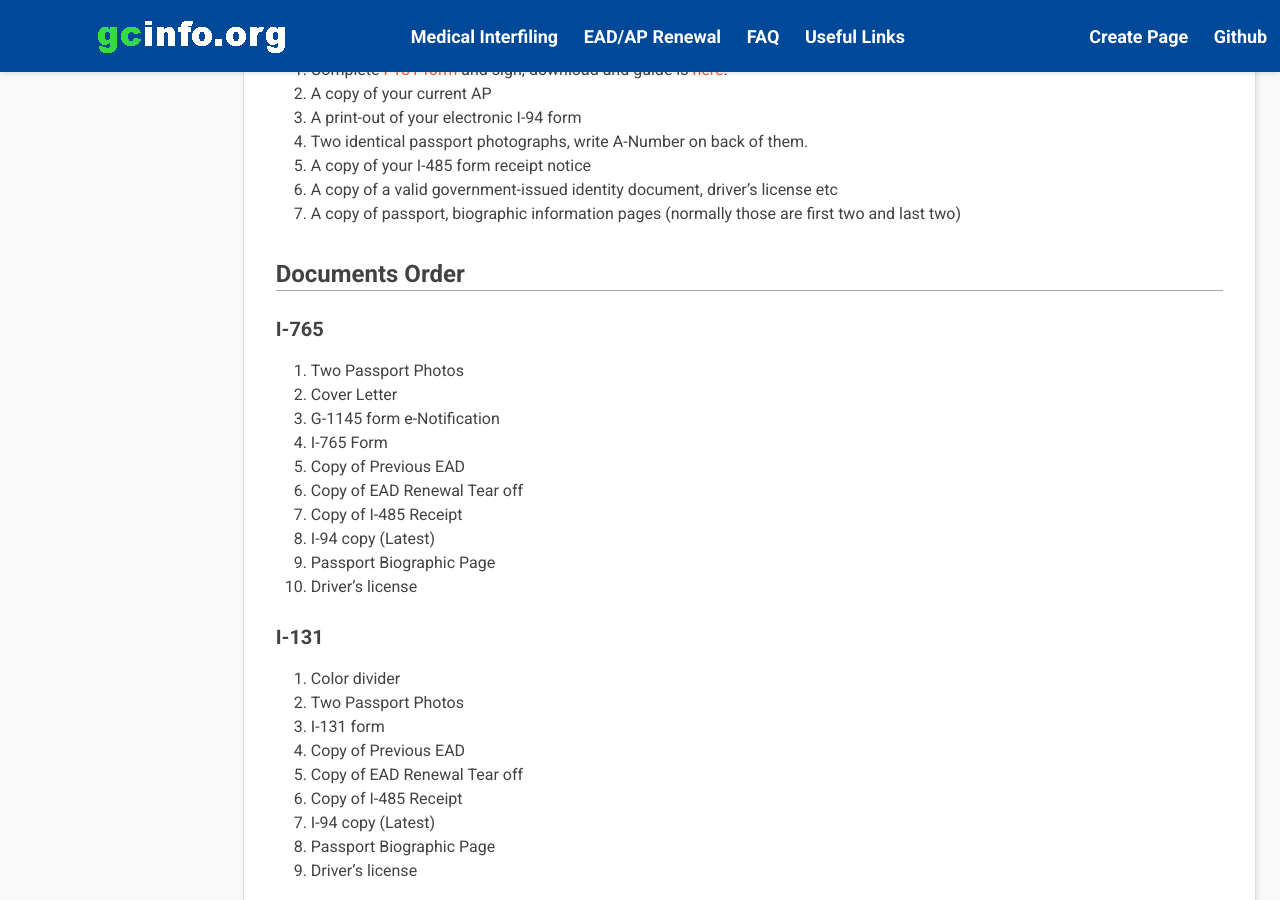
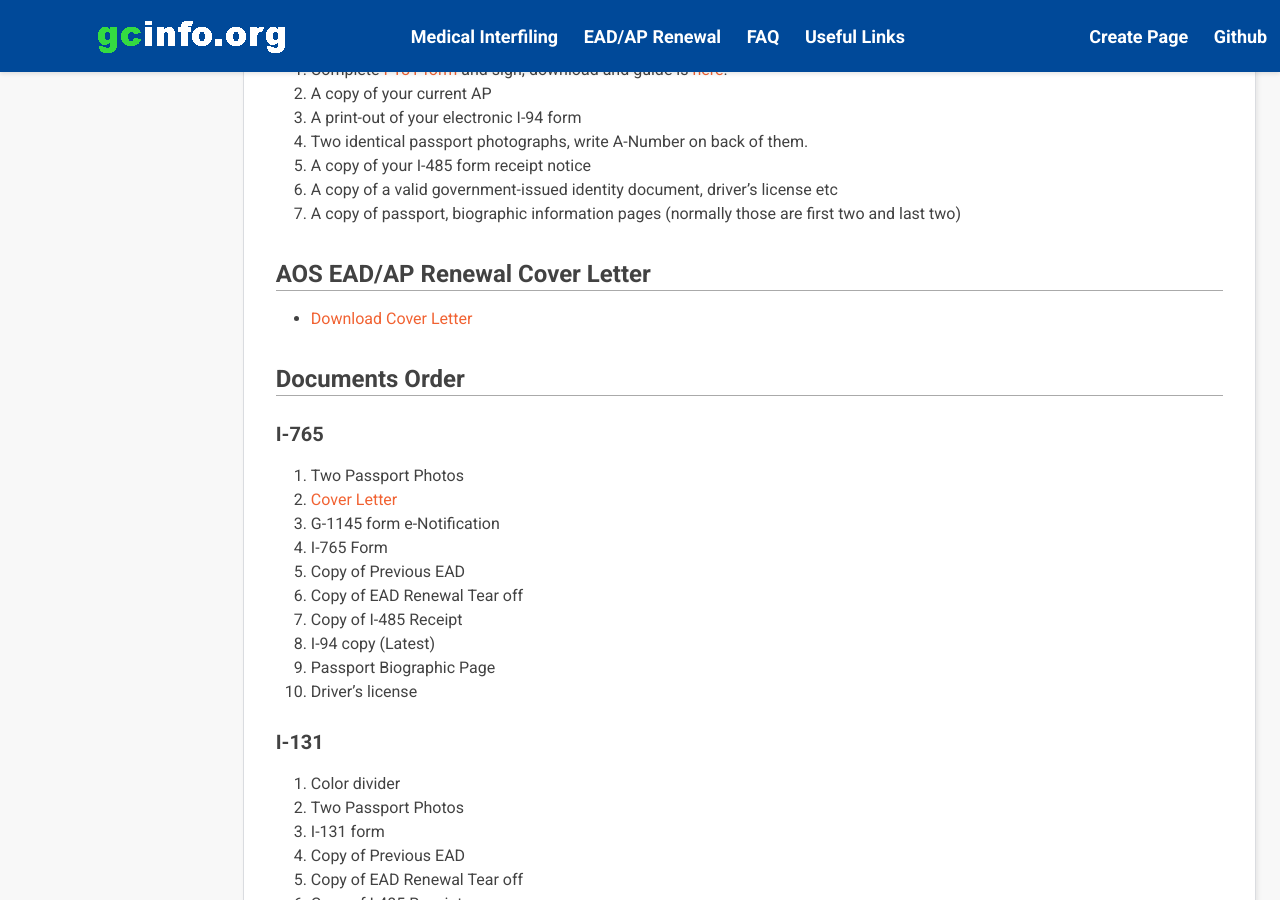
Before and after one commit to gcinfo-org/gcinfo.org, a Jekyll site: the page built from kb/aos-eadap/renewal.md, in a window 1280 px wide and 900 px high, scrolled down 701 px. Built offline with Jekyll 4.4.1, drawn with Linux system fonts in a browser that asks for light colours; Markdown is read by kramdown in place of the engine named in the settings.

Commit message:
Added cover letter link

```diff
--- a/kb/aos-eadap/renewal.md
+++ b/kb/aos-eadap/renewal.md
@@ -29,11 +29,13 @@ $0 (Zero USD)
 6. A copy of a valid government-issued identity document, driver's license etc
 7. A copy of passport, biographic information pages (normally those are first two and last two)
 
+## AOS EAD/AP Renewal Cover Letter
+- [Download Cover Letter](/kb/aos-eadap/coverletters/aos-eadap-renewal-coverletter.txt)
 
 ## Documents Order
 ### I-765
 0. Two Passport Photos
-1. Cover Letter
+1. [Cover Letter](/kb/aos-eadap/coverletters/aos-eadap-renewal-coverletter.txt)
 2. G-1145 form e-Notification
 3. I-765 Form
 4. Copy of Previous EAD
```
